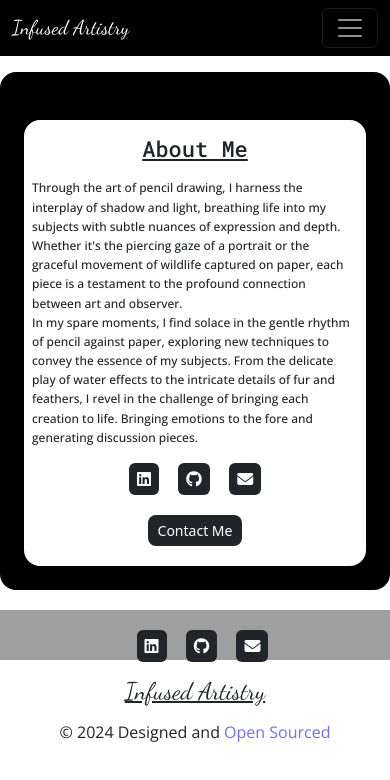
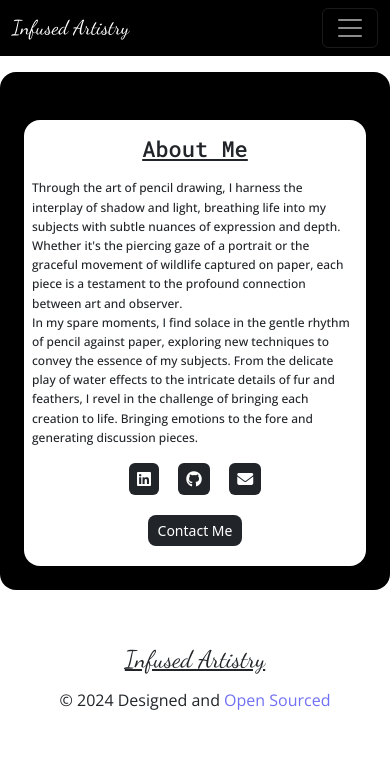
Before and after one commit to jadieclair/infused-art, a plain HTML site: page about.html in a window 390 px wide. Drawn offline with nearby package versions, Linux system fonts and the light colour scheme.

Commit message:
Fixed a bug on media queries

```diff
--- a/about.html
+++ b/about.html
@@ -114,7 +114,7 @@
       <footer>
         <div class="row">
           <div class="footer-container">
-            <div class="social-links">
+            <div class="social-links about-social-links-off">
               <i
                 class="fab fa-linkedin social-icons bg-dark text-white p-2 rounded-2"
               ></i>
@@ -135,7 +135,8 @@
                 © 2024 Designed and
                 <a
                   href="https://github.com/jadieclair/infused-art"
-                  class="github-link" target="_blank"
+                  class="github-link"
+                  target="_blank"
                   >Open Sourced</a
                 >
               </p>
--- a/css/styles.css
+++ b/css/styles.css
@@ -361,8 +361,12 @@ h6 {
     display: flex;
     flex-direction: column;
     margin: 0 auto;
-    background-color: rgb(159, 159, 159);
+    background-color: transparent;
     padding: 20px 0;
+  }
+
+  .about-social-links-off {
+    display: none;
   }
 
   .footer-rights {
```
